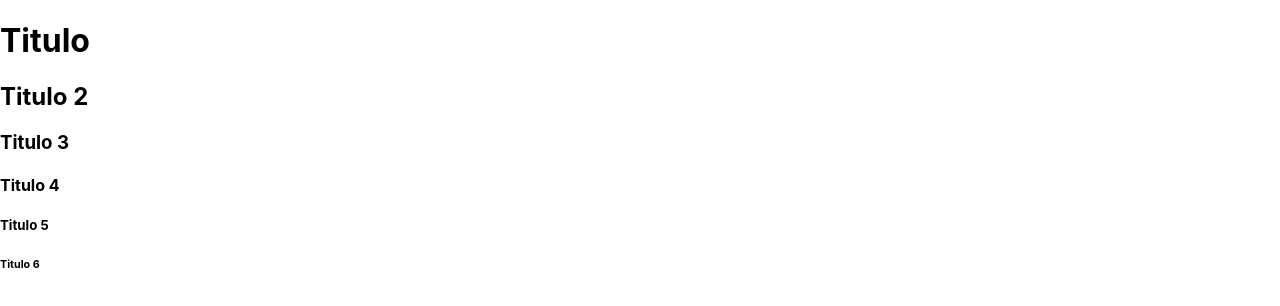
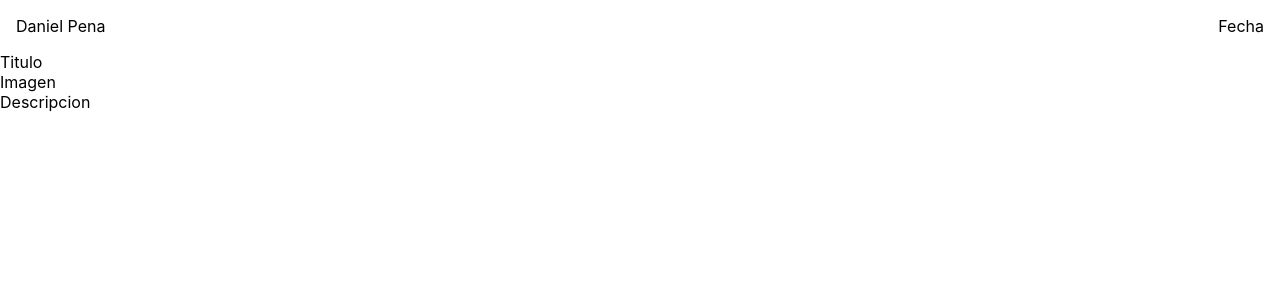
Before and after one commit to IsabellaSuriel/PROYECTO-NAVE-ESPACIAL-, a React (Vite) app: page / in a window 1280 px wide. Shown: the top 306 px of the page. Built offline with nearby package versions, Linux system fonts and the light colour scheme.

Commit message:
adding header

```diff
--- a/src/App.jsx
+++ b/src/App.jsx
@@ -1,15 +1,19 @@
+
 
 const App = () => {
   return <div>
+    <div style={{ padding: '16px', backgroundColor: 'fefefe', display: 'flex', justifyContent: 'space-between', alignItems: 'center' }}>
+      <div>Daniel Pena</div>
+      <div>Fecha</div>
+    </div>
     <div>
-      <div>
-        <h1>Titulo</h1>
-        <h2>Titulo 2</h2>
-        <h3>Titulo 3</h3>
-        <h4>Titulo 4</h4>
-        <h5>Titulo 5</h5>
-        <h6>Titulo 6</h6>
-      </div>
+      Titulo
+    </div>
+    <div>
+      Imagen
+    </div>
+    <div>
+      Descripcion
     </div>
   </div>
 }
```
Also changed, not shown: 1 other file (tests, documents, lock files or other folders).
